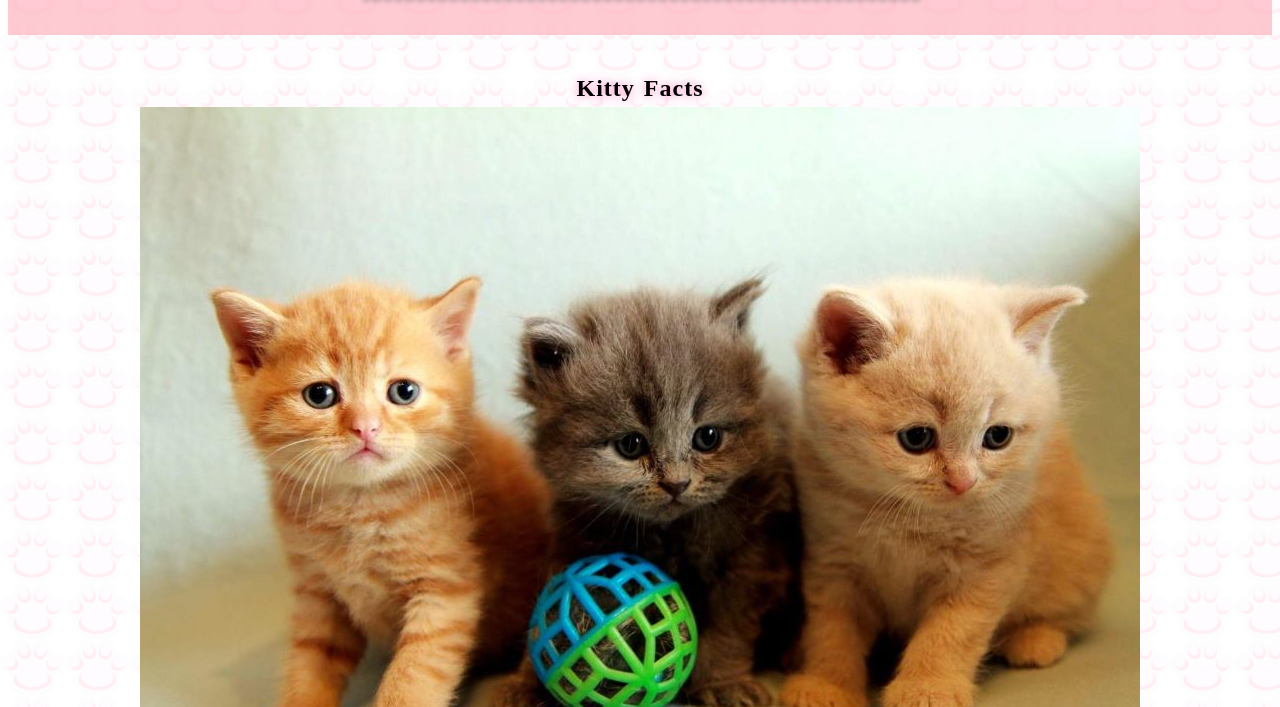
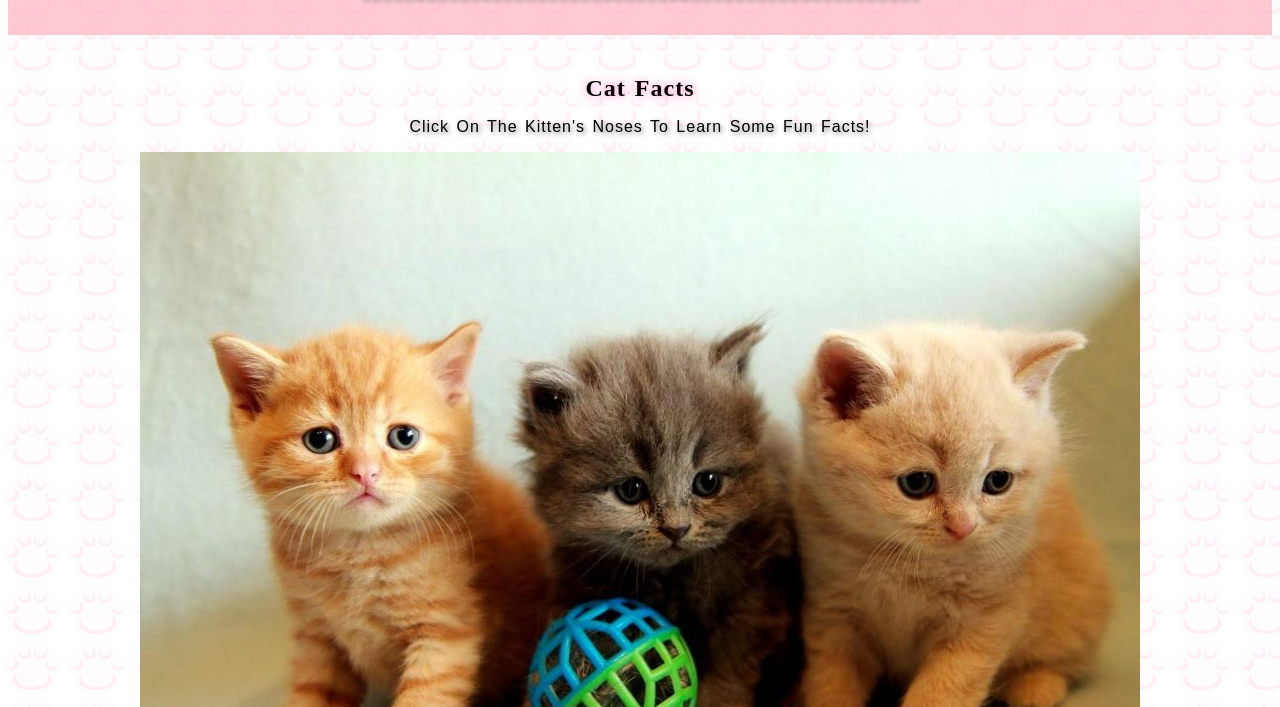
Before and after one commit to izzys0fia/Practice-Webpage, a plain HTML site: page index.html in a window 1280 px wide. Shown: the part 93-800 px from the top of the page. Drawn offline with Linux system fonts and the light colour scheme.

Commit message:
Update index.html

```diff
--- a/index.html
+++ b/index.html
@@ -55,7 +55,8 @@
     </header>
     <main>
         <section>
-			<h2>Kitty Facts</h2>
+			<h2>Cat Facts</h2>
+		<p style="text-align: center;">Click on the kitten's noses to learn some fun facts!</p>
 				<div style="text-align: center;">
 					<img src="kitties.jpg" usemap="#workmap" alt="Image Map" style="display: block; margin: 0 auto;">
 				</div>
```
